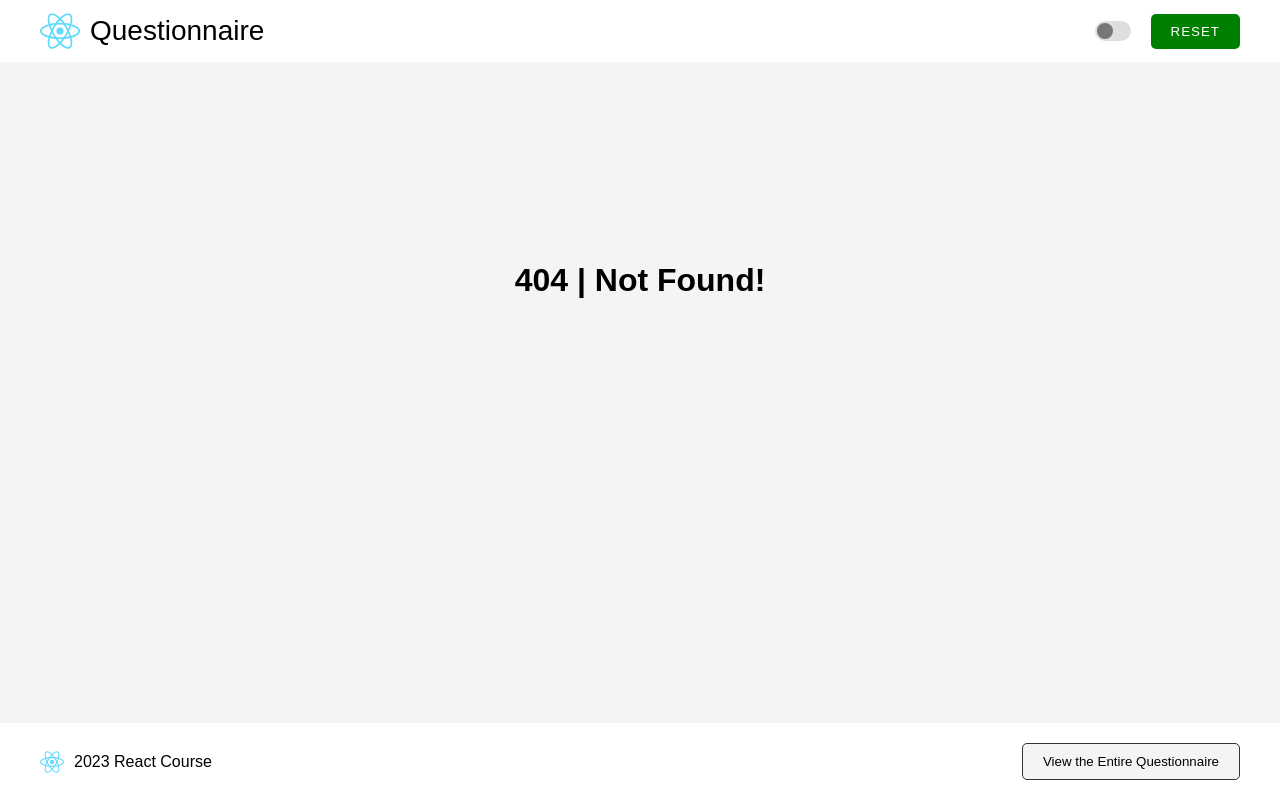
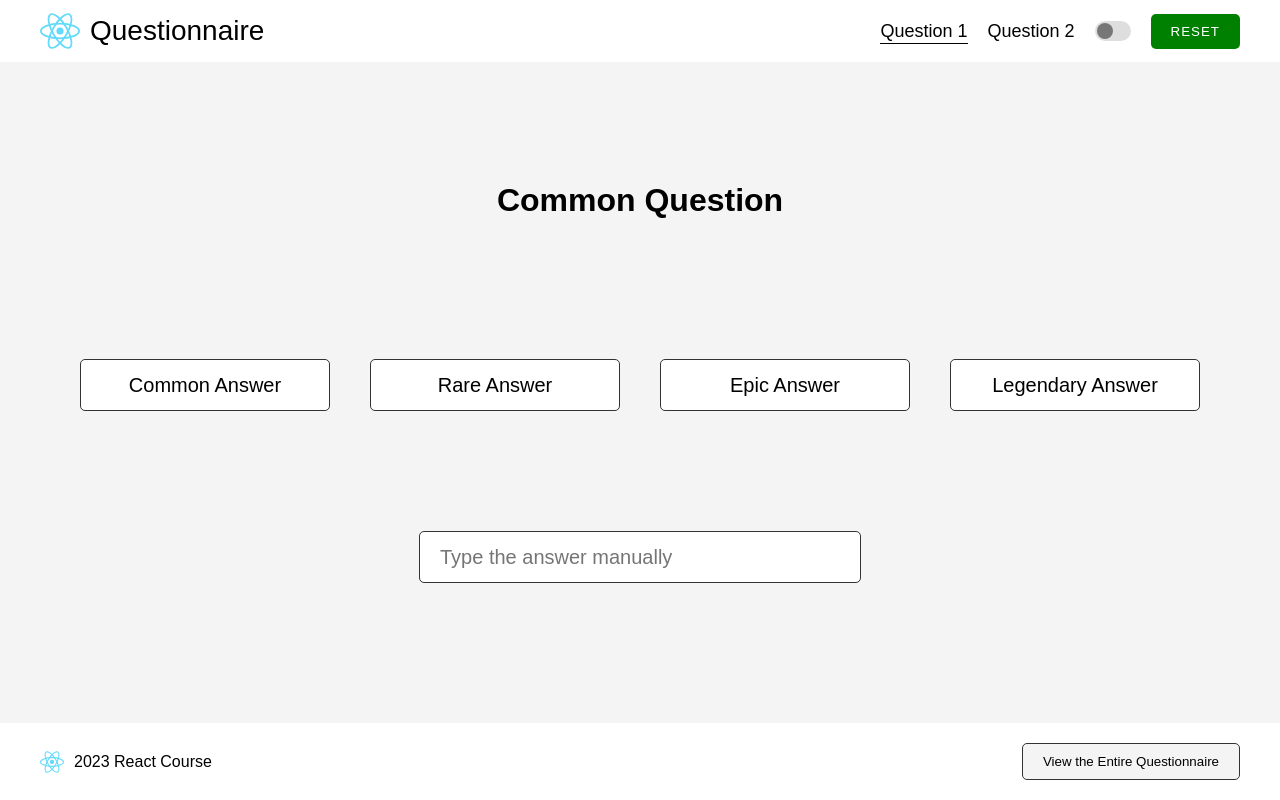
Before and after one commit to YevhenKlymentiev/react-course-homework, a React app: page /questionnaire/0 in a window 1280 px wide. Before the commit this address had no page. Built offline with nearby package versions, Linux system fonts and the light colour scheme.

Commit message:
Lesson 10

```diff
--- a/src/components/App/App.js
+++ b/src/components/App/App.js
@@ -1,50 +1,30 @@
 import { useState } from 'react';
-import { Route, Routes } from 'react-router-dom';
+import { Outlet } from 'react-router-dom';
 
 import Header from 'components/layouts/Header/Header';
 import Footer from 'components/layouts/Footer/Footer';
-import Welcome from 'components/features/Welcome/Welcome';
-import Questionnaire from 'components/features/Questionnaire/Questionnaire';
-import NotFound from 'components/features/NotFound/NotFound';
+import QuestionnaireDataProvider from 'components/features/Questionnaire/DataProvider/DataProvider';
 import DarkThemeContext from 'contexts/darkTheme';
 import styles from './App.module.scss';
 
 function App() {
   const [isDarkThemeActive, setIsDarkThemeActive] = useState(false);
-  const [questionnaireResetIndicator, setQuestionnaireResetIndicator] = useState(0);
 
   function toggleDarkTheme() {
     setIsDarkThemeActive(prevState => !prevState);
   }
 
-  function resetQuestionnaire() {
-    setQuestionnaireResetIndicator(prevState => prevState + 1);
-  }
-
-  function renderRoutes () {
-    return (
-      <Routes>
-        <Route index element={<Welcome />} />
-        <Route path="/questionnaire"
-               element={<Questionnaire resetIndicator={questionnaireResetIndicator} />}
-        />
-        <Route path="*" element={<NotFound />} />
-      </Routes>
-    );
-  }
-
   return (
     <DarkThemeContext.Provider value={isDarkThemeActive}>
-      <div className={styles.container}>
-        <Header resetQuestionnaire={resetQuestionnaire}
-                isDarkThemeActive={isDarkThemeActive}
-                toggleDarkTheme={toggleDarkTheme}
-        />
-        <div className={styles.content}>
-          { renderRoutes() }
+      <QuestionnaireDataProvider>
+        <div className={styles.container}>
+          <Header isDarkThemeActive={isDarkThemeActive} toggleDarkTheme={toggleDarkTheme} />
+          <div className={styles.content}>
+            <Outlet />
+          </div>
+          <Footer />
         </div>
-        <Footer />
-      </div>
+      </QuestionnaireDataProvider>
     </DarkThemeContext.Provider>
   );
 }
--- /dev/null
+++ b/src/components/features/Questionnaire/DataProvider/DataProvider.js
@@ -0,0 +1,45 @@
+import { useEffect, useMemo, useState } from 'react';
+
+import mockData from './data.mock';
+import DataContext from './data.context';
+import fakeFetchData from 'helpers/client';
+import getDataWithQuestionResult from './helpers/getDataWithQuestionResult';
+
+function DataProvider(props) {
+  const { children } = props;
+
+  const [questions, setQuestions] = useState(null);
+  const [error, setError] = useState(null);
+  const [isLoading, setIsLoading] = useState(false);
+
+  function fetchData() {
+    if (isLoading) return;
+
+    setError(null);
+    setIsLoading(true);
+
+    fakeFetchData(mockData)
+      .then(res => setQuestions(res))
+      .catch(err => setError(err))
+      .finally(() => setIsLoading(false));
+  }
+
+  useEffect(fetchData, []);
+
+  function setQuestionResult(questionResult) {
+    setQuestions(getDataWithQuestionResult(questions, questionResult));
+  }
+
+  const contextValue = useMemo(
+    () => ({ questions, error, isLoading, reloadQuestionnaireData: fetchData, setQuestionResult }),
+    [questions, error, isLoading]
+  );
+
+  return (
+    <DataContext.Provider value={contextValue}>
+      { children }
+    </DataContext.Provider>
+  );
+}
+
+export default DataProvider;
--- /dev/null
+++ b/src/components/features/Questionnaire/DataProvider/data.context.js
@@ -0,0 +1,12 @@
+import { createContext } from 'react';
+
+const defaultContextValue = {
+  questions: null,
+  isLoading: false,
+  error: null,
+  reloadQuestionnaireData: () => {},
+  setQuestionResult: () => {}
+};
+const QuestionnaireDataContext = createContext(defaultContextValue);
+
+export default QuestionnaireDataContext;
--- /dev/null
+++ b/src/components/features/Questionnaire/DataProvider/data.mock.js
@@ -0,0 +1,48 @@
+const data = [
+  { questionText: "Common Question",
+    answers: [
+      { answerText: "Common Answer",
+        correctness: true,
+        id: "0"
+      },
+      { answerText: "Rare Answer",
+        correctness: false,
+        id: "1"
+      },
+      { answerText: "Epic Answer",
+        correctness: false,
+        id: "2"
+      },
+      { answerText: "Legendary Answer",
+        correctness: false,
+        id: "3"
+      }
+    ],
+    linkText: "Question 1",
+    id: "0"
+  },
+  { questionText: "Epic Question",
+    answers: [
+      { answerText: "Common Answer",
+        correctness: false,
+        id: "0"
+      },
+      { answerText: "Rare Answer",
+        correctness: false,
+        id: "1"
+      },
+      { answerText: "Epic Answer",
+        correctness: true,
+        id: "2"
+      },
+      { answerText: "Legendary Answer",
+        correctness: false,
+        id: "3"
+      }
+    ],
+    linkText: "Question 2",
+    id: "1"
+  }
+];
+
+export default data;
--- /dev/null
+++ b/src/components/features/Questionnaire/DataProvider/helpers/getDataWithQuestionResult.js
@@ -0,0 +1,15 @@
+function getDataWithQuestionResult(data, questionResult) {
+  const questionIndex = data.findIndex(curr => curr.id === questionResult.id);
+  const updatedQuestionWithResult = {
+    ...data[questionIndex],
+    resultStatus: questionResult.resultStatus,
+    selectedAnswer: questionResult.selectedAnswer
+  };
+
+  const updatedData = [...data];
+  updatedData[questionIndex] = updatedQuestionWithResult;
+
+  return updatedData;
+}
+
+export default getDataWithQuestionResult;
--- /dev/null
+++ b/src/components/features/Questionnaire/NavLinks/NavLinks.js
@@ -0,0 +1,25 @@
+import { useContext } from 'react';
+import { NavLink } from 'react-router-dom';
+import cx from 'classnames';
+
+import DataContext from 'components/features/Questionnaire/DataProvider/data.context';
+import styles from './NavLinks.module.scss';
+
+function NavLinks() {
+  const { questions } = useContext(DataContext);
+
+  if (!questions) return null;
+
+  return questions.map(curr =>
+    <NavLink key={curr.id}
+             to={`/questionnaire/${curr.id}`}
+             className={({ isActive }) =>
+               cx(styles.navLink, {[styles.navLinkActive]: isActive})
+             }
+    >
+      { curr.linkText }
+    </NavLink>
+  );
+}
+
+export default NavLinks;
--- /dev/null
+++ b/src/components/features/Questionnaire/NavLinks/NavLinks.module.scss
@@ -0,0 +1,11 @@
+.navLink {
+  font-size: 18px;
+  line-height: 24px;
+  color: #000;
+  text-decoration: none;
+  margin-right: 20px;
+
+  &Active {
+    border-bottom: 1px solid #000;
+  }
+}
--- a/src/components/features/Questionnaire/Question/Answers/Answer/Answer.js
+++ b/src/components/features/Questionnaire/Question/Answers/Answer/Answer.js
@@ -1,3 +1,4 @@
+import { useContext } from 'react';
 import cx from 'classnames';
 
 import DarkThemeContext from 'contexts/darkTheme';
@@ -16,6 +17,8 @@ function Answer(props) {
     correctness
   } = data;
 
+  const isDarkThemeActive = useContext(DarkThemeContext);
+
   function handleBtnClick(ev) {
     ev.preventDefault();
 
@@ -23,8 +26,6 @@ function Answer(props) {
   }
 
   return (
-    <DarkThemeContext.Consumer>
-      { isDarkThemeActive => (
     <button type="button"
             className={cx(
               styles.btn,
@@ -38,8 +39,6 @@ function Answer(props) {
     >
       { answerText }
     </button>
-      )}
-    </DarkThemeContext.Consumer>
   );
 }
 
--- a/src/components/features/Questionnaire/Question/Question.js
+++ b/src/components/features/Questionnaire/Question/Question.js
@@ -1,4 +1,5 @@
-import { useEffect, useRef, useState } from 'react';
+import { useEffect, useRef } from 'react';
+import { useOutletContext } from 'react-router-dom';
 
 import Answers from './Answers/Answers';
 import ResultMessage from './ResultMessage/ResultMessage';
@@ -6,31 +7,44 @@ import ManualAnswer from './ManualAnswer/ManualAnswer';
 import RESULT_STATUS from 'constants/resultStatus';
 import styles from './Question.module.scss';
 
-function Question(props) {
-  const { data } = props;
+function Question() {
+  const nextQuestionDelay = 5_000;
   const availableTimeForAnswer = 10_000;
 
-  const [resultStatus, setResultStatus] = useState(null);
-  const [selectedAnswer, setSelectedAnswer] = useState(null);
+  const {
+    questionData: { id, answers, questionText, resultStatus, selectedAnswer },
+    setQuestionResult,
+    navToNextQuestion
+  } = useOutletContext();
 
-  const correctAnswerRef = useRef(data.answers.find(curr => curr.correctness));
+  const correctAnswerRef = useRef(answers.find(curr => curr.correctness));
+  const nextQuestionTimeoutIdRef = useRef(null);
   const answerTimeoutIdRef = useRef(null);
 
+  function navToNextQuestionWithDelay() {
+    nextQuestionTimeoutIdRef.current = setTimeout(navToNextQuestion, nextQuestionDelay);
+  }
+
   useEffect(() => {
-    answerTimeoutIdRef.current = setTimeout(() => {
-      setResultStatus(RESULT_STATUS.expired);
-    }, availableTimeForAnswer);
+    if (!resultStatus) {
+      answerTimeoutIdRef.current = setTimeout(() => {
+        setQuestionResult({ id, resultStatus: RESULT_STATUS.expired });
+        navToNextQuestionWithDelay();
+      }, availableTimeForAnswer);
+    }
 
     return () => {
+      clearTimeout(nextQuestionTimeoutIdRef.current);
       clearTimeout(answerTimeoutIdRef.current);
     };
   }, []);
 
-  function handleSelectedAnswer(answer) {
+  function handleSelectedAnswer(selectedAnswer) {
+    const resultStatus = selectedAnswer.correctness ? RESULT_STATUS.success : RESULT_STATUS.failure;
+
     clearTimeout(answerTimeoutIdRef.current);
-
-    setSelectedAnswer(answer);
-    setResultStatus(answer.correctness ? RESULT_STATUS.success : RESULT_STATUS.failure);
+    setQuestionResult({ id, resultStatus, selectedAnswer });
+    navToNextQuestionWithDelay();
   }
 
   function submitManualAnswer(manualAnswerText) {
@@ -41,8 +55,8 @@ function Question(props) {
 
   return (
     <div>
-      <h1 className={styles.question}>{ data.questionText }</h1>
-      <Answers list={data.answers}
+      <h1 className={styles.question}>{ questionText }</h1>
+      <Answers list={answers}
                isBtnsDisabled={resultStatus}
                selectedAnswer={selectedAnswer}
                handleSelectedAnswer={handleSelectedAnswer}
--- a/src/components/features/Questionnaire/Questionnaire.js
+++ b/src/components/features/Questionnaire/Questionnaire.js
@@ -1,41 +1,30 @@
-import { useEffect, useState } from 'react';
+import { useContext } from 'react';
+import { Navigate, Outlet, useNavigate, useParams } from 'react-router-dom';
 
 import Error from 'components/common/Error/Error';
 import Loader from 'components/common/Loader/Loader';
-import Question from './Question/Question';
-import fakeFetchData from 'helpers/client';
-import data from './data.mock';
+import NotFound from 'components/features/NotFound/NotFound';
+import QuestionnaireDataContext from './DataProvider/data.context';
 
-function Questionnaire(props) {
-  const { resetIndicator } = props;
-  const [error, setError] = useState(null);
-  const [question, setQuestion] = useState(null);
-  const [isLoading, setIsLoading] = useState(false);
+function Questionnaire() {
+  const navigate = useNavigate();
+  const { questionId } = useParams();
+  const { questions, isLoading, error, setQuestionResult } = useContext(QuestionnaireDataContext);
 
-  function fetchData() {
-    setIsLoading(true);
-    setError(null);
+  if (error) return <Error errorStatus={error.status} />;
+  if (isLoading || !questions) return <Loader />;
+  if (!questionId) return <Navigate to={questions[0].id} />;
 
-    fakeFetchData(data)
-      .then(res => {
-        setQuestion(res);
-      })
-      .catch(err => {
-        setError(err);
-      })
-      .finally(() => {
-        setIsLoading(false);
-      });
+  const questionIndex = questions.findIndex(curr => curr.id === questionId);
+  const questionData = questions[questionIndex];
+
+  if (!questionData) return <NotFound />;
+
+  function navToNextQuestion() {
+    if (questionIndex < questions.length - 1) navigate(questions[questionIndex + 1].id);
   }
 
-  useEffect(() => {
-    if (!isLoading) fetchData();
-  }, [resetIndicator]);
-
-  if (error) return <Error errorStatus={error.status} />;
-  if (isLoading || !question) return <Loader />;
-
-  return <Question data={question} />;
+  return <Outlet key={questionId} context={{ questionData, setQuestionResult, navToNextQuestion }} />;
 }
 
 export default Questionnaire;
--- /dev/null
+++ b/src/components/features/Questionnaire/ResetBtn/ResetBtn.js
@@ -0,0 +1,16 @@
+import { useContext } from 'react';
+
+import DataContext from 'components/features/Questionnaire/DataProvider/data.context';
+import styles from './ResetBtn.module.scss';
+
+function ResetBtn() {
+  const { reloadQuestionnaireData } = useContext(DataContext);
+
+  return (
+    <button type="button" className={styles.btn} onClick={reloadQuestionnaireData}>
+      Reset
+    </button>
+  );
+}
+
+export default ResetBtn;
--- /dev/null
+++ b/src/components/features/Questionnaire/ResetBtn/ResetBtn.module.scss
@@ -0,0 +1,10 @@
+.btn {
+  color: #FFF;
+  text-transform: uppercase;
+  letter-spacing: 1px;
+  background-color: green;
+  border-radius: 5px;
+  border: none;
+  cursor: pointer;
+  padding: 10px 20px;
+}
--- a/src/components/layouts/Header/Header.js
+++ b/src/components/layouts/Header/Header.js
@@ -1,11 +1,12 @@
 import cx from 'classnames';
 
 import { ReactComponent as Logo } from 'assets/images/logo.svg';
+import QuestionnaireNavLinks from 'components/features/Questionnaire/NavLinks/NavLinks';
+import QuestionnaireResetBtn from 'components/features/Questionnaire/ResetBtn/ResetBtn';
 import styles from './Header.module.scss';
 
 function Header(props) {
   const {
-    resetQuestionnaire,
     isDarkThemeActive,
     toggleDarkTheme
   } = props;
@@ -21,14 +22,13 @@ function Header(props) {
       <Logo className={styles.logo} />
       Questionnaire
       <div className={styles.controls}>
+        <QuestionnaireNavLinks />
         <button
           type="button"
           className={cx(styles.toggleThemeBtn, {[styles.toggleThemeBtnActive]: isDarkThemeActive})}
           onClick={handleToggleThemeBtnClick}
         />
-        <button type="button" className={styles.resetBtn} onClick={resetQuestionnaire}>
-          Reset
-        </button>
+        <QuestionnaireResetBtn />
       </div>
     </div>
   );
--- a/src/index.js
+++ b/src/index.js
@@ -1,14 +1,13 @@
 import React from 'react';
 import { createRoot } from 'react-dom/client';
-import { BrowserRouter } from 'react-router-dom';
+import { RouterProvider } from 'react-router-dom';
 
-import App from 'components/App/App';
+import configureAppRouter from './router/configureRouter';
 import './index.css';
 
+const router = configureAppRouter();
 const root = createRoot(document.getElementById('root'));
 
 root.render(
-  <BrowserRouter>
-    <App />
-  </BrowserRouter>
+  <RouterProvider router={router} />
 );
--- /dev/null
+++ b/src/router/configureRouter.js
@@ -0,0 +1,32 @@
+import { createBrowserRouter } from 'react-router-dom';
+
+import App from 'components/App/App';
+import Welcome from 'components/features/Welcome/Welcome';
+import Questionnaire from 'components/features/Questionnaire/Questionnaire';
+import Question from 'components/features/Questionnaire/Question/Question';
+import NotFound from 'components/features/NotFound/NotFound';
+
+function configureAppRouter() {
+  return createBrowserRouter([
+    { element: <App />,
+      children: [
+        { index: true,
+          element: <Welcome />
+        },
+        { path: '/questionnaire',
+          element: <Questionnaire />,
+          children: [
+            { path: ':questionId',
+              element: <Question />
+            }
+          ]
+        },
+        { path: '*',
+          element: <NotFound />
+        }
+      ]
+    }
+  ]);
+}
+
+export default configureAppRouter;
```
Also changed, not shown: src/components/features/Questionnaire/data.mock.js (deleted, +0 -23 lines), src/components/layouts/Header/Header.module.scss (+0 -11 lines). Lines whose indentation alone changed are shown as unchanged.
